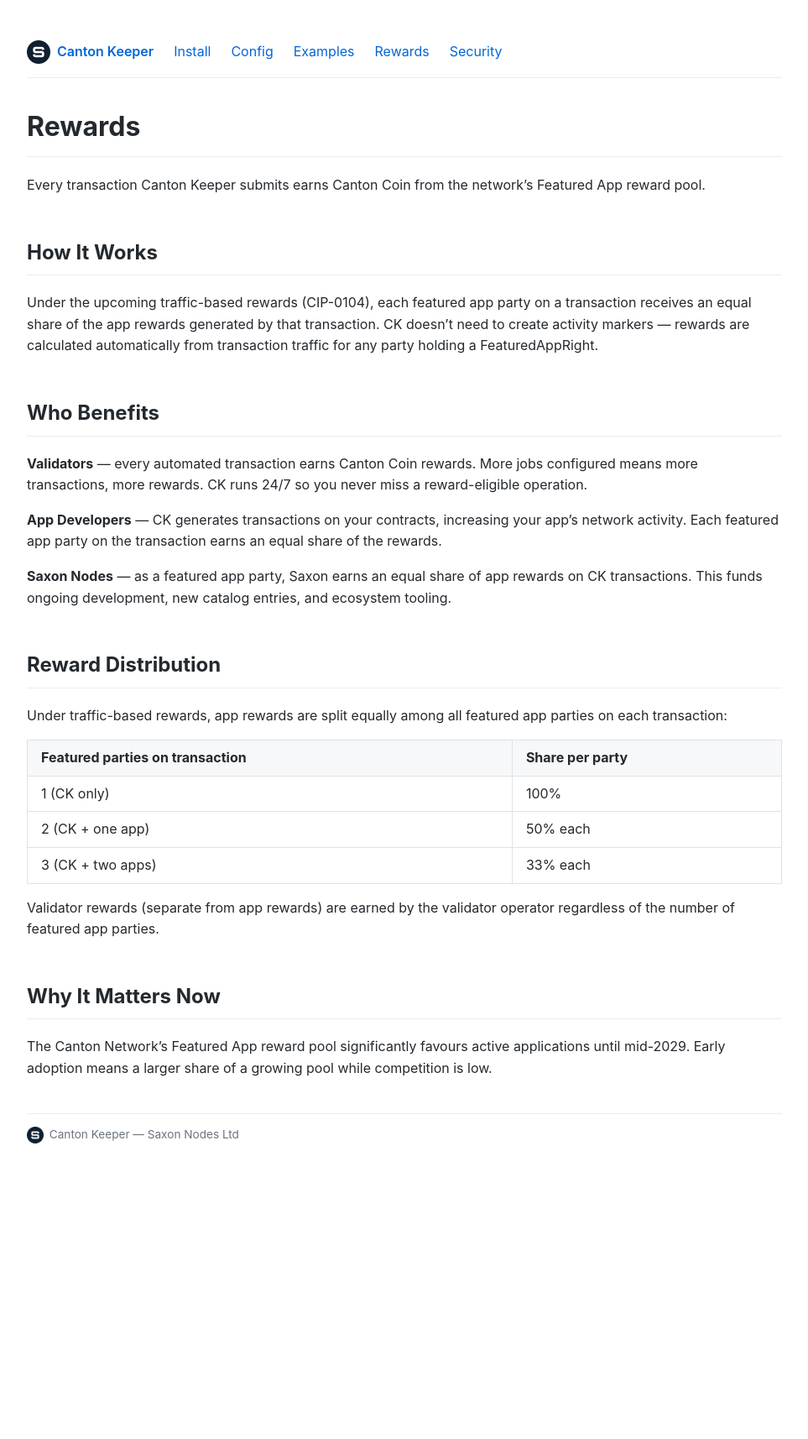
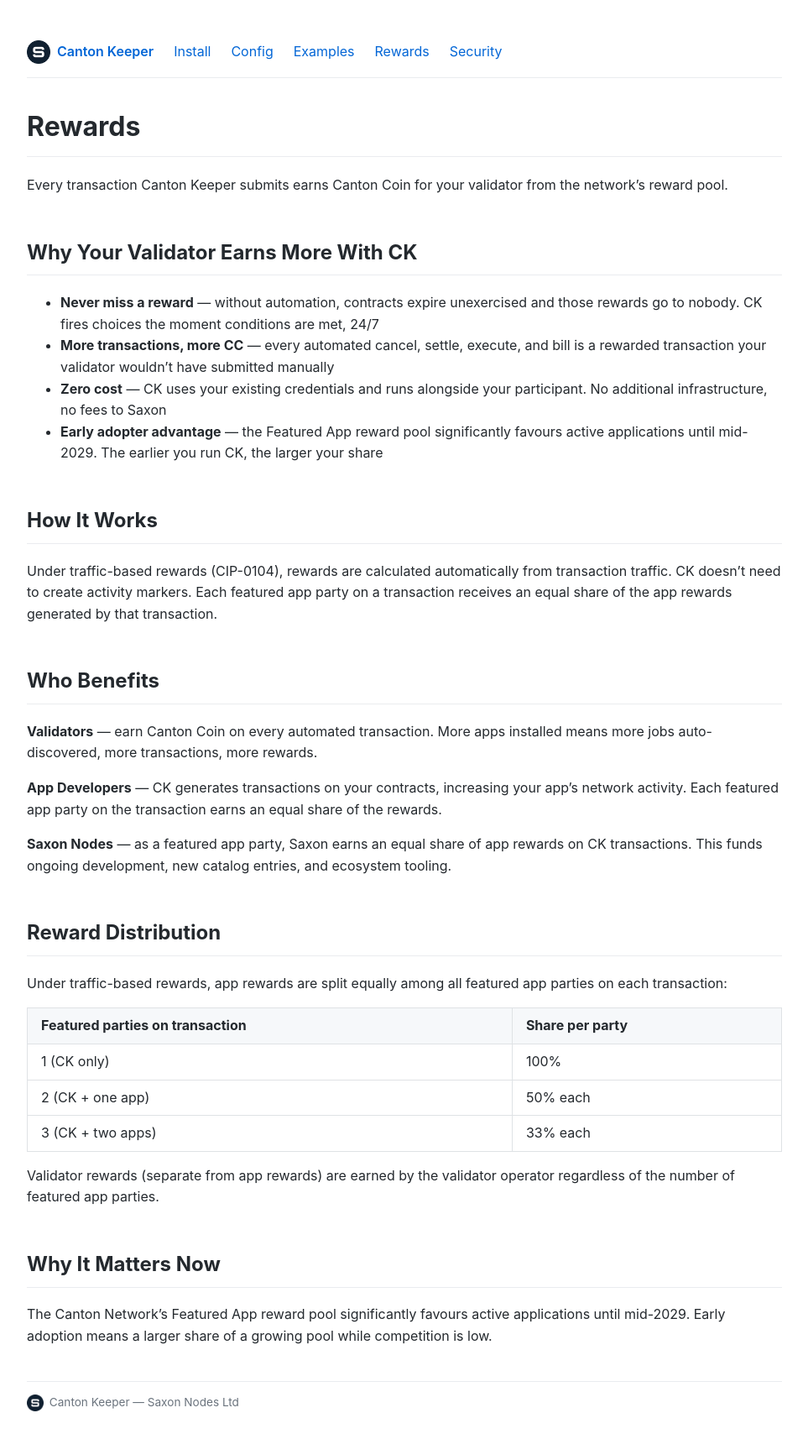
Before and after one commit to saxon-xyz/canton-keeper-docs, a Jekyll site: the page built from rewards.md, in a window 1280 px wide. Shown: the whole page at 84% size, without its empty margins (158-1121 px from the left). Built offline with Jekyll 4.4.1, drawn with Linux system fonts in a browser that asks for light colours; before the commit the page ends 1395 px from its top, so only the background shows below that.

Commit message:
Add validator-focused benefits section to rewards page
Lead with why validators earn more with CK, not the mechanics.

Co-Authored-By: Claude Opus 4.6 (1M context) <noreply@anthropic.com>

```diff
--- a/rewards.md
+++ b/rewards.md
@@ -5,15 +5,22 @@ title: Rewards
 
 # Rewards
 
-Every transaction Canton Keeper submits earns Canton Coin from the network's Featured App reward pool.
+Every transaction Canton Keeper submits earns Canton Coin for your validator from the network's reward pool.
+
+## Why Your Validator Earns More With CK
+
+- **Never miss a reward** — without automation, contracts expire unexercised and those rewards go to nobody. CK fires choices the moment conditions are met, 24/7
+- **More transactions, more CC** — every automated cancel, settle, execute, and bill is a rewarded transaction your validator wouldn't have submitted manually
+- **Zero cost** — CK uses your existing credentials and runs alongside your participant. No additional infrastructure, no fees to Saxon
+- **Early adopter advantage** — the Featured App reward pool significantly favours active applications until mid-2029. The earlier you run CK, the larger your share
 
 ## How It Works
 
-Under the upcoming traffic-based rewards (CIP-0104), each featured app party on a transaction receives an equal share of the app rewards generated by that transaction. CK doesn't need to create activity markers — rewards are calculated automatically from transaction traffic for any party holding a FeaturedAppRight.
+Under traffic-based rewards (CIP-0104), rewards are calculated automatically from transaction traffic. CK doesn't need to create activity markers. Each featured app party on a transaction receives an equal share of the app rewards generated by that transaction.
 
 ## Who Benefits
 
-**Validators** — every automated transaction earns Canton Coin rewards. More jobs configured means more transactions, more rewards. CK runs 24/7 so you never miss a reward-eligible operation.
+**Validators** — earn Canton Coin on every automated transaction. More apps installed means more jobs auto-discovered, more transactions, more rewards.
 
 **App Developers** — CK generates transactions on your contracts, increasing your app's network activity. Each featured app party on the transaction earns an equal share of the rewards.
 
```
